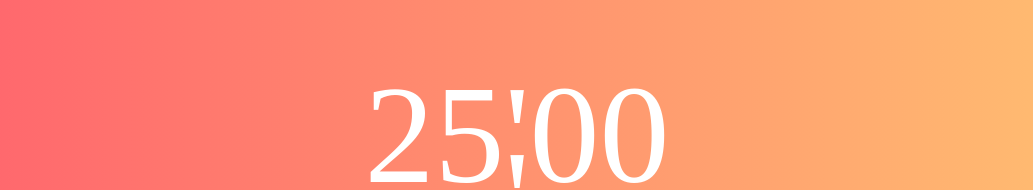
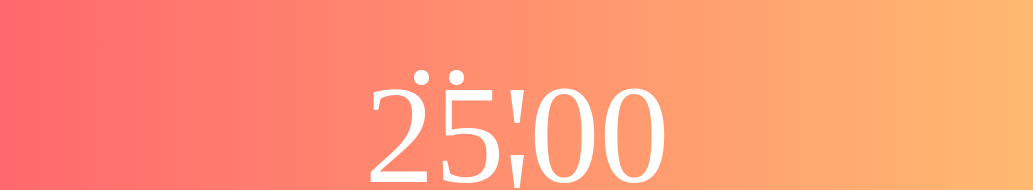
Before and after one commit to Kwon770/focus-timer, a React (Create React App) app: page / in a window 1280 px wide. Shown: the part 208-398 px from the top of the page, without its empty margins (123-1156 px from the left). Built offline with nearby package versions, Linux system fonts and the light colour scheme; what typography would draw is missing.

Commit message:
feat: Add TodaySetCounter'

```diff
--- a/src/components/DigitalTimer/TodaySetCounter.js
+++ b/src/components/DigitalTimer/TodaySetCounter.js
@@ -2,11 +2,29 @@ import React from "react";
 import styled from "styled-components";
 
 export default function TodaySetCounter(props) {
-  return <SetContainer></SetContainer>;
+  return (
+    <SetContainer>
+      {props.sets.map(set => (
+        <Set />
+      ))}
+    </SetContainer>
+  );
 }
 
 const SetContainer = styled.ul`
   position: absolute;
+  left: 0;
+  top: 0;
+  list-style: none;
+  display: flex;
+  justify-content: center;
+  align-items: center;
 `;
 
-const Set = styled.li``;
+const Set = styled.li`
+  width: 15px;
+  height: 15px;
+  border-radius: 7px;
+  background-color: white;
+  margin: 0px 10px;
+`;
--- a/src/components/DigitalTimer/index.js
+++ b/src/components/DigitalTimer/index.js
@@ -9,7 +9,7 @@ export default function TimerPresenter(props) {
   return (
     <Main isMenu={props.isSettingClick || props.isToDoClick}>
       <TimerContainer>
-        <TodaySetCounter />
+        <TodaySetCounter sets={[{}, {}]} />
         <DigitalTimer>25</DigitalTimer>
         <DigitalTimer>
           '<DigitalTimerDot>'</DigitalTimerDot>
```
